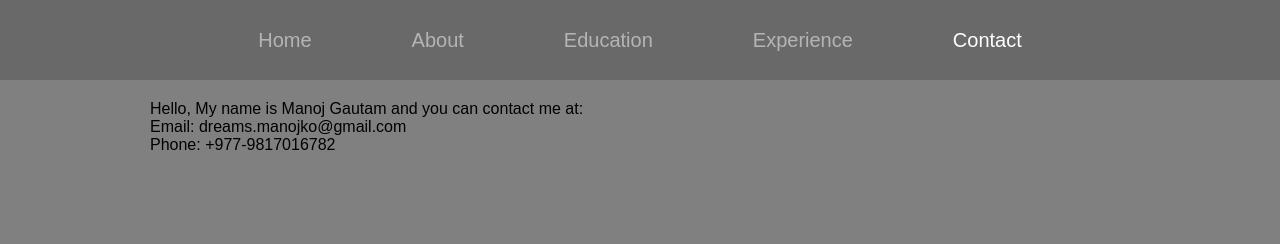
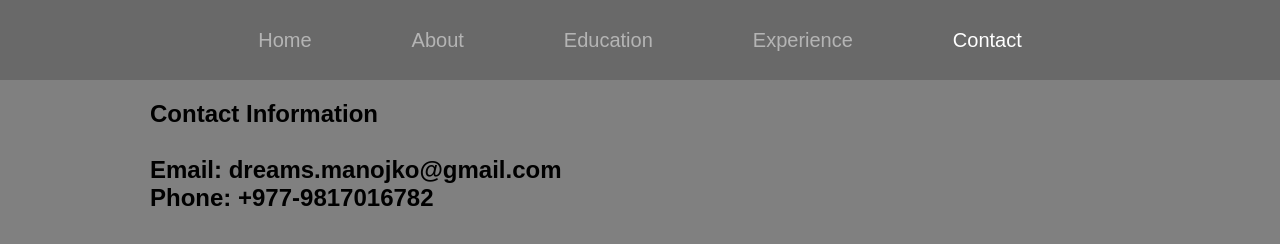
Before and after one commit to ManoseGautam/staticwebpage, a plain HTML site: page index.html in a window 1280 px wide. Both pictures are taken after a click on the item "Contact". Shown: the top 244 px of the page. Drawn offline with Linux system fonts and the light colour scheme.

Commit message:
Update index.html

```diff
--- a/index.html
+++ b/index.html
@@ -42,7 +42,7 @@
 
             <p class= "about-info">Hey, Myself Manoj, Nice to meet you !<br> An honest and enthusiastic manpower from Province no. 1 , Morang , Nepal.Currently I am working as a business development officer in eSewa Fonepay pvt. ltd. at biratnagar.<br>
                 As I have studied Bsc.CSIT , I always wonder finding issues/bugs after getting the app (i.e.eSewa) updated and sometimes found and reported too. So, Quality Assurance is always the subject of interest to me.<br>
-                I enjoy watching movies and visiting natural places . I love to make new friends but feel always unfortable to begin with.
+                I enjoy watching movies and visiting natural places . I love to make new friends but feel always uncomfortable to begin with.
 
 
             </p>
@@ -126,9 +126,10 @@
             <!-- contact section-->
 
     <section class="contact-section">
-         Hello, My name is Manoj Gautam and you can contact me at:<br>
+        <h1 class="con-title">Contact Information</h1>
+        <h2 class="con-info"> <br>
          Email: dreams.manojko@gmail.com <br>
-         Phone: +977-9817016782
+         Phone: +977-9817016782</h2>
 
          <!--
         <form class="contact-form">
```
